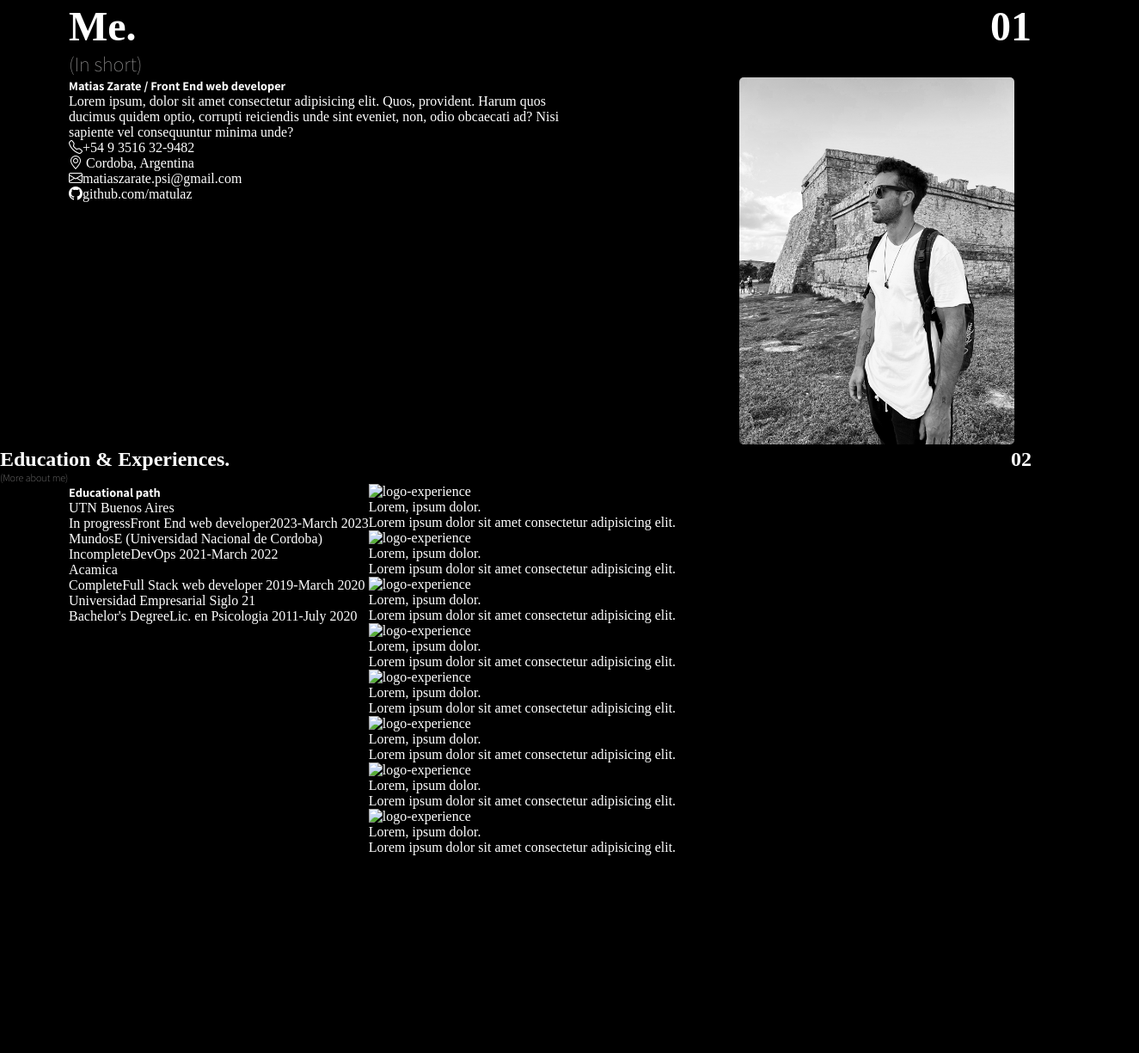
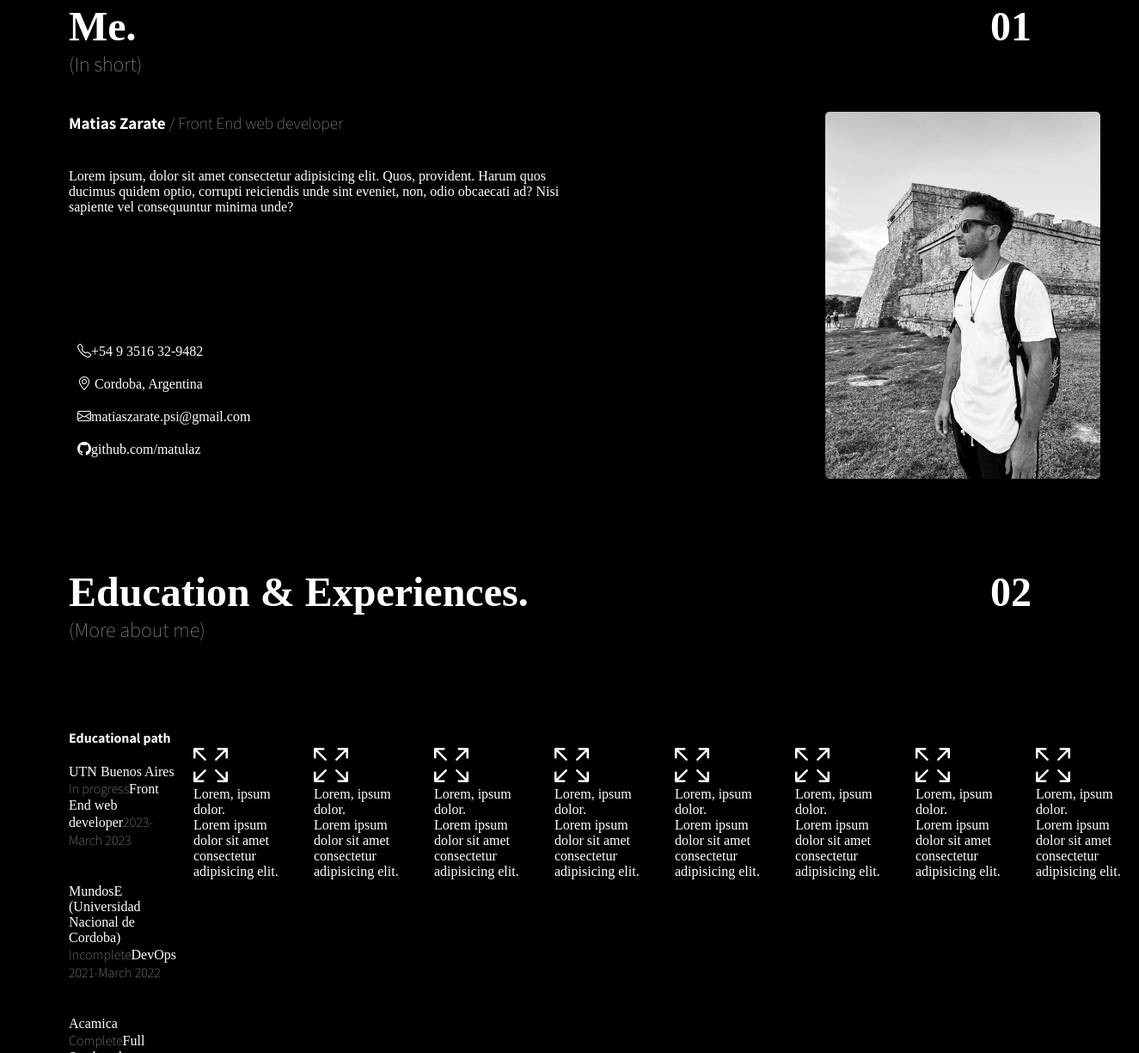
Before and after one commit to Matulaz/portfolio-project-utn, a plain HTML site: page index.html in a window 1280 px wide. Shown: the part 2244-3469 px from the top of the page at 86% size, 1325 px wide, since content can reach past the window. Before the commit the page ends 3239 px from the top, so only its background shows below. Drawn offline with nearby package versions, Linux system fonts and the light colour scheme.

Commit message:
HERO complete/E&E in progress

```diff
--- a/index.html
+++ b/index.html
@@ -36,6 +36,8 @@
                         <p class="p-grey">Pag 4-7</p>
                     </div>
                 </div>
+
+                <div class="line"></div>
 
             </div>
             <div class="index-cards">
@@ -113,16 +115,18 @@
             </div>
         </section>
 
-        <section class="education">
-            <div class="hero-header">
+    <!-- EDUCACION y EXPERIENCIA -->
+
+        <section class="education sect">
+            <div class="hero-header education-title">
                 <div>
                     <h2>Education & Experiences.</h2>
                     <h4>(More about me)</h4>
                 </div>
-            <h2>02</h2>
+                <h2>02</h2>
             </div>
 
-            <div class="hero-main">
+            <div class="ed-exp-main">
                 <!-- EDUCACION -->
                 <div class="education">
                     <h3>Educational path</h3>
@@ -148,42 +152,42 @@
                 <!-- EXPERIENCIA -->
                 <div class="experience">
                     <div class="exp-card">
-                        <img src="..." alt="logo-experience">
+                        <i class="bi bi-arrows-fullscreen"></i>
                         <p class="exp-dates">Lorem, ipsum dolor.</p>
                         <p class="exp-resume">Lorem ipsum dolor sit amet consectetur adipisicing elit.</p>
                     </div>
                     <div class="exp-card">
-                        <img src="..." alt="logo-experience">
+                        <i class="bi bi-arrows-fullscreen"></i>
                         <p class="exp-dates">Lorem, ipsum dolor.</p>
                         <p class="exp-resume">Lorem ipsum dolor sit amet consectetur adipisicing elit.</p>
                     </div>
                     <div class="exp-card">
-                        <img src="..." alt="logo-experience">
+                        <i class="bi bi-arrows-fullscreen"></i>
                         <p class="exp-dates">Lorem, ipsum dolor.</p>
                         <p class="exp-resume">Lorem ipsum dolor sit amet consectetur adipisicing elit.</p>
                     </div>
                     <div class="exp-card">
-                        <img src="..." alt="logo-experience">
+                        <i class="bi bi-arrows-fullscreen"></i>
                         <p class="exp-dates">Lorem, ipsum dolor.</p>
                         <p class="exp-resume">Lorem ipsum dolor sit amet consectetur adipisicing elit.</p>
                     </div>
                     <div class="exp-card">
-                        <img src="..." alt="logo-experience">
+                        <i class="bi bi-arrows-fullscreen"></i>
                         <p class="exp-dates">Lorem, ipsum dolor.</p>
                         <p class="exp-resume">Lorem ipsum dolor sit amet consectetur adipisicing elit.</p>
                     </div>
                     <div class="exp-card">
-                        <img src="..." alt="logo-experience">
+                        <i class="bi bi-arrows-fullscreen"></i>
                         <p class="exp-dates">Lorem, ipsum dolor.</p>
                         <p class="exp-resume">Lorem ipsum dolor sit amet consectetur adipisicing elit.</p>
                     </div>
                     <div class="exp-card">
-                        <img src="..." alt="logo-experience">
+                        <i class="bi bi-arrows-fullscreen"></i>
                         <p class="exp-dates">Lorem, ipsum dolor.</p>
                         <p class="exp-resume">Lorem ipsum dolor sit amet consectetur adipisicing elit.</p>
                     </div>
                     <div class="exp-card">
-                        <img src="..." alt="logo-experience">
+                        <i class="bi bi-arrows-fullscreen"></i>
                         <p class="exp-dates">Lorem, ipsum dolor.</p>
                         <p class="exp-resume">Lorem ipsum dolor sit amet consectetur adipisicing elit.</p>
                     </div>
--- a/style/style.css
+++ b/style/style.css
@@ -139,7 +139,12 @@ header>div{
 }
 
 .hero-info{
-    width:50%
+    width:50%;
+    margin-top:40px
+}
+
+.hero-resume>h3, .hero-resume>p{
+    padding-bottom: 40px;
 }
 
 .hero-header{
@@ -149,5 +154,70 @@ header>div{
 }
 
 .hero-img{
-    padding-left: 180px;
+    margin-left: 140px;
 }
+
+.line{
+    border-left: 1px solid var(--grey);
+    height: 100%;
+    margin-top: 20px;
+    transform: rotate(45deg);
+}
+
+span{
+    font-weight: 200;
+    font-family: 'Assistant', sans-serif;
+    color:var(--grey);
+    font-size:1em;
+}
+
+.hero-contact{
+    padding-top: 100px;
+}
+
+.hero-contact>p{
+    padding:10px;
+}
+
+.hero-img{
+    padding-top:40px;
+    padding-left:160px;
+}
+
+.hero-resume>h3{
+    font-size:1.2em;
+
+}
+
+/*EDUCACION Y EXPERIENCIA*/
+.education-title{
+    margin:100px 0px;
+}
+
+.education div>h3{
+    font-size:1em;
+}
+
+.ed-exp-main{
+    display:flex;
+    font-size:0.5em;
+}
+
+.ed-card{
+    padding:20px 0px;
+}
+
+.experience{
+    display:flex;
+    flex:wrap;
+}
+
+.exp-card{
+    width:100px;
+    padding:20px;
+    /* border:red solid; */
+}
+
+.bi.bi-arrows-fullscreen{
+    font-size:2.5em;
+}
```
